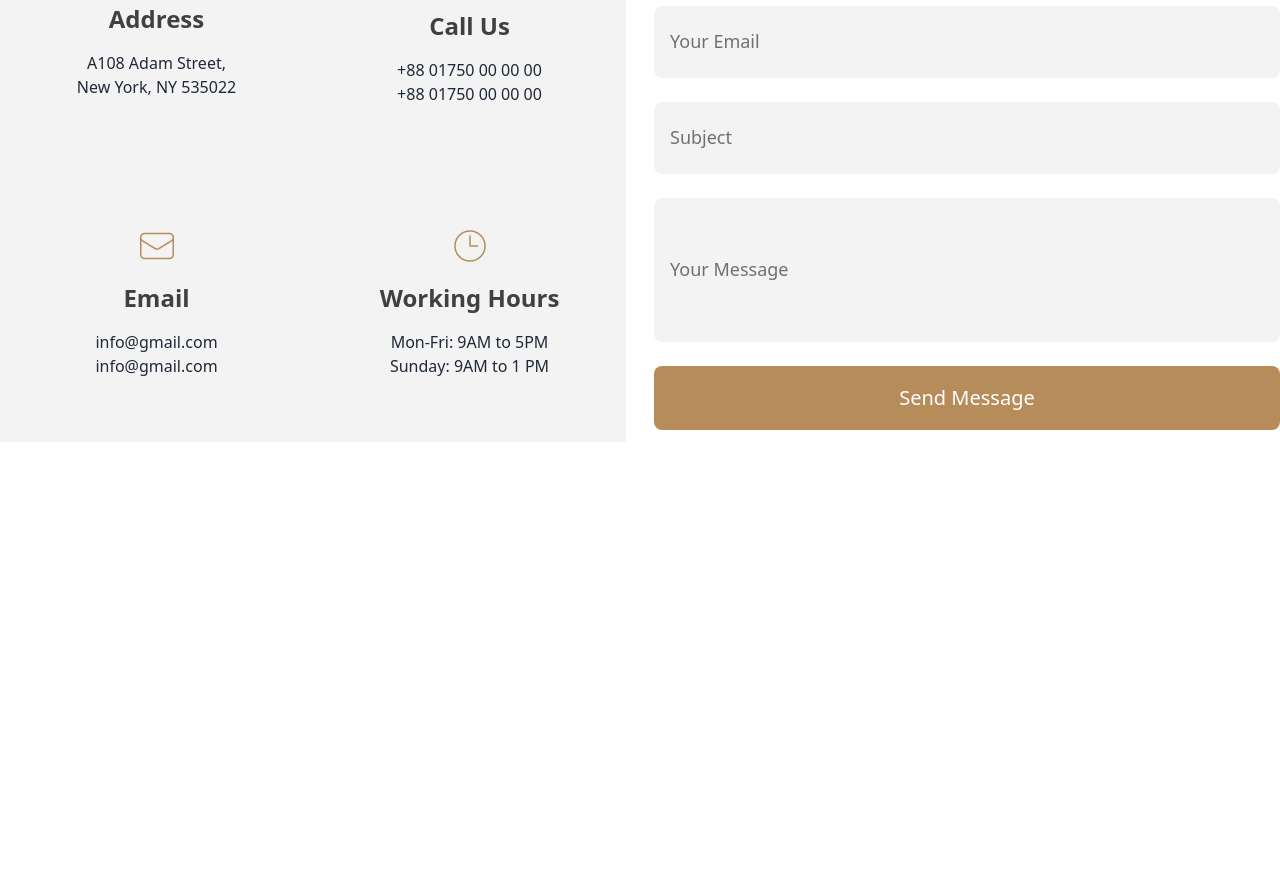
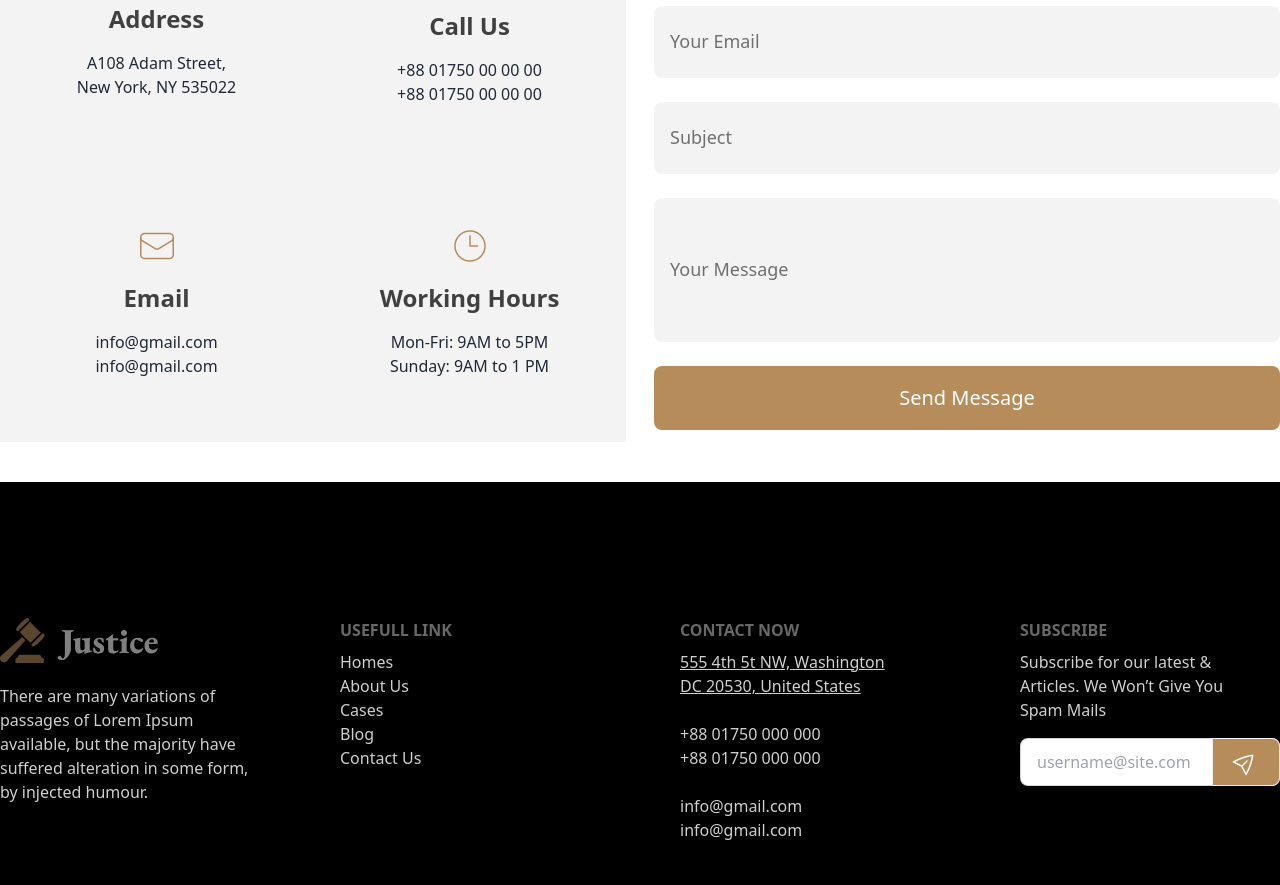
Before and after one commit to tapos-ctrl/legal-solution, a plain HTML site: page index.html in a window 1280 px wide. Shown: the part 3742-4627 px from the top of the page. Before the commit the page ends 4224 px from the top, so only its background shows below. Drawn offline with nearby package versions, Linux system fonts and the light colour scheme.

Commit message:
footer section done

```diff
--- a/index.html
+++ b/index.html
@@ -385,28 +385,28 @@
                 <div class="grid lg:grid-cols-2 md:grid-cols-1 grid-cols-1">
                     <div class="text-center bg-[#F3F3F3] p-14">
                         <div class="flex justify-center  ">
-                            <img src="./images/address.png " >
+                            <img src="./images/address.png ">
                         </div>
                         <h1 class="text-2xl font-extrabold text-primary-text mt-4 ">Address</h1>
                         <p class="text-secondery-text pt-4">A108 Adam Street,<br> New York, NY 535022</p>
                     </div>
                     <div class="text-center bg-[#F3F3F3] p-14">
                         <div class="flex justify-center  ">
-                            <img src="./images/call.png " >
+                            <img src="./images/call.png ">
                         </div>
                         <h1 class="text-2xl font-extrabold text-primary-text mt-4 ">Call Us</h1>
                         <p class="text-secondery-text pt-4">+88 01750 00 00 00<br> +88 01750 00 00 00</p>
                     </div>
                     <div class="text-center bg-[#F3F3F3] p-14">
                         <div class="flex justify-center  ">
-                            <img src="./images/email.png " >
+                            <img src="./images/email.png ">
                         </div>
                         <h1 class="text-2xl font-extrabold text-primary-text mt-4 ">Email</h1>
                         <p class="text-secondery-text pt-4">info@gmail.com <br>info@gmail.com</p>
                     </div>
                     <div class="text-center bg-[#F3F3F3] p-14">
                         <div class="flex justify-center  ">
-                            <img src="./images/time.png " >
+                            <img src="./images/time.png ">
                         </div>
                         <h1 class="text-2xl font-extrabold text-primary-text mt-4 ">Working Hours</h1>
                         <p class="text-secondery-text pt-4">Mon-Fri: 9AM to 5PM<br> Sunday: 9AM to 1 PM</p>
@@ -432,7 +432,38 @@
         </section>
         <!-- Contact Us Section End  -->
     </main>
-    <footer>
+    <footer class="bg-black text-[#CFCFCF] py-24">
+        <section class="container mx-auto lg:px-0 md:px-10 lg:text-start md:text-start text-center px-5 py-10 grid lg:grid-cols-4 md:grid-cols-2 grid-cols-1 lg:gap-20">
+            <nav class="lg:py-0 md:py-0 py-5">
+                <header class="footer-title text-center flex lg:justify-start md:justify-start justify-center mb-5"><img src="./images/logo.png" alt=""></header>
+                <p>There are many variations of passages of Lorem Ipsum available, but the majority have suffered
+                    alteration in some form, by injected humour.</p>
+            </nav>
+            <nav class="lg:py-0 md:py-0 py-5">
+                <header class="footer-title ">Usefull Link</header>
+                <a class="link link-hover ">Homes</a><br>
+                <a class="link link-hover ">About Us</a><br>
+                <a class="link link-hover ">Cases</a><br>
+                <a class="link link-hover ">Blog</a><br>
+                <a class="link link-hover ">Contact Us</a><br>
+            </nav>
+            <nav class="lg:py-0 md:py-0 py-5">
+                <header class="footer-title ">Contact Now</header>
+                <a class="link link-hove ">555 4th 5t NW, Washington<br> DC 20530, United States</a><br><br>
+                <a class="link link-hover ">+88 01750 000 000<br> +88 01750 000 000</a><br><br>
+                <a class="link link-hover ">info@gmail.com <br>info@gmail.com</a>
+            </nav>
+            <form class="lg:py-0 md:py-0 py-5">
+                <header class="footer-title">Subscribe</header>
+                <p>Subscribe for our latest & <br>Articles. We Won’t Give You<br> Spam Mails</p>
+                <fieldset class="form-control pt-4 ">
+                    <div class="relative">
+                        <input type="text" placeholder="username@site.com" class="input input-bordered w-full pr-16" />
+                        <button class="btn hover:bg-black bg-btn-bg  absolute top-0 right-0 rounded-l-none"><img src="./images/send.png" alt=""></button>
+                    </div>
+                </fieldset>
+            </form>
+        </section>
 
     </footer>
     <!-- footer end  -->
```
Also changed, not shown: images/send.png (added).
